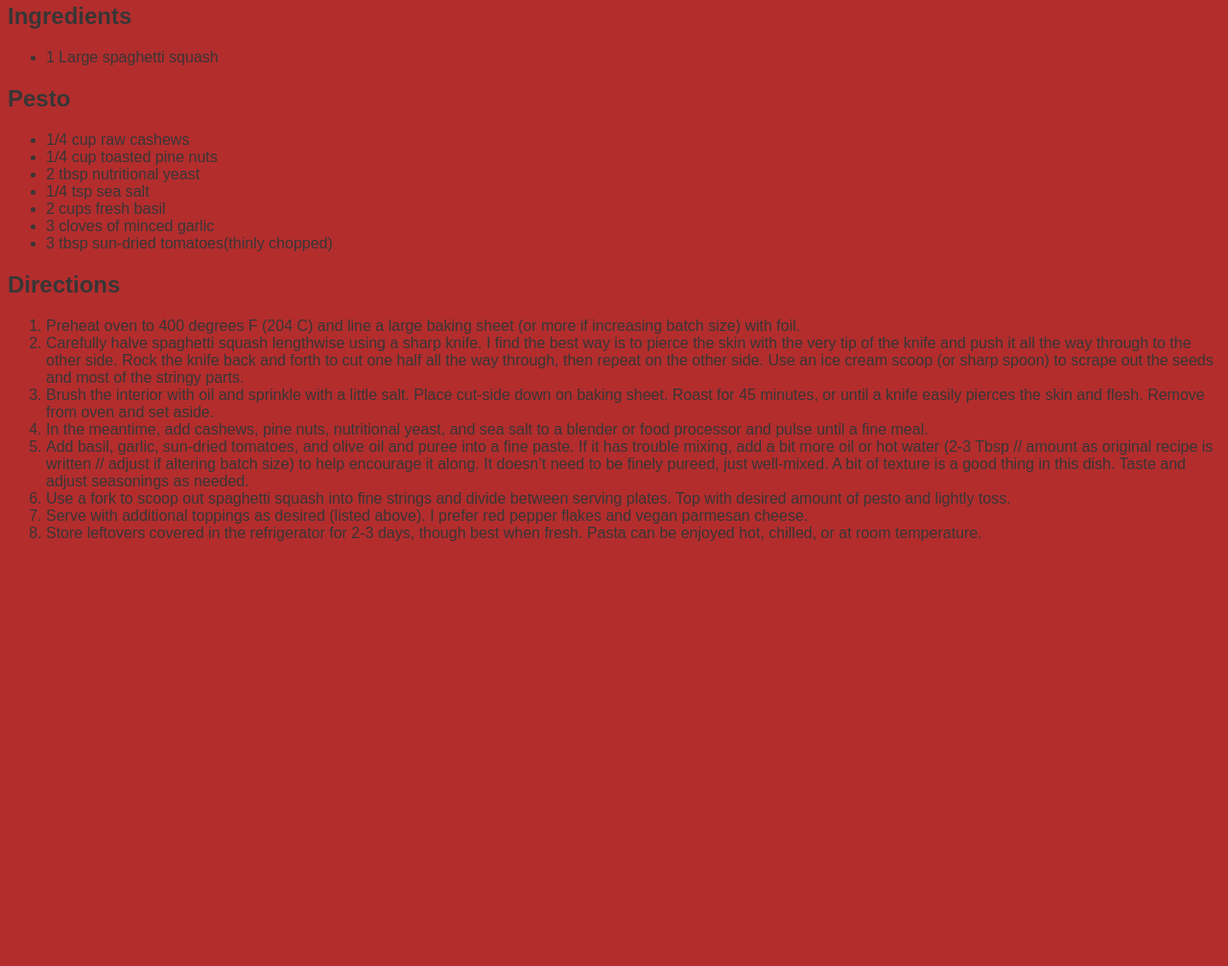
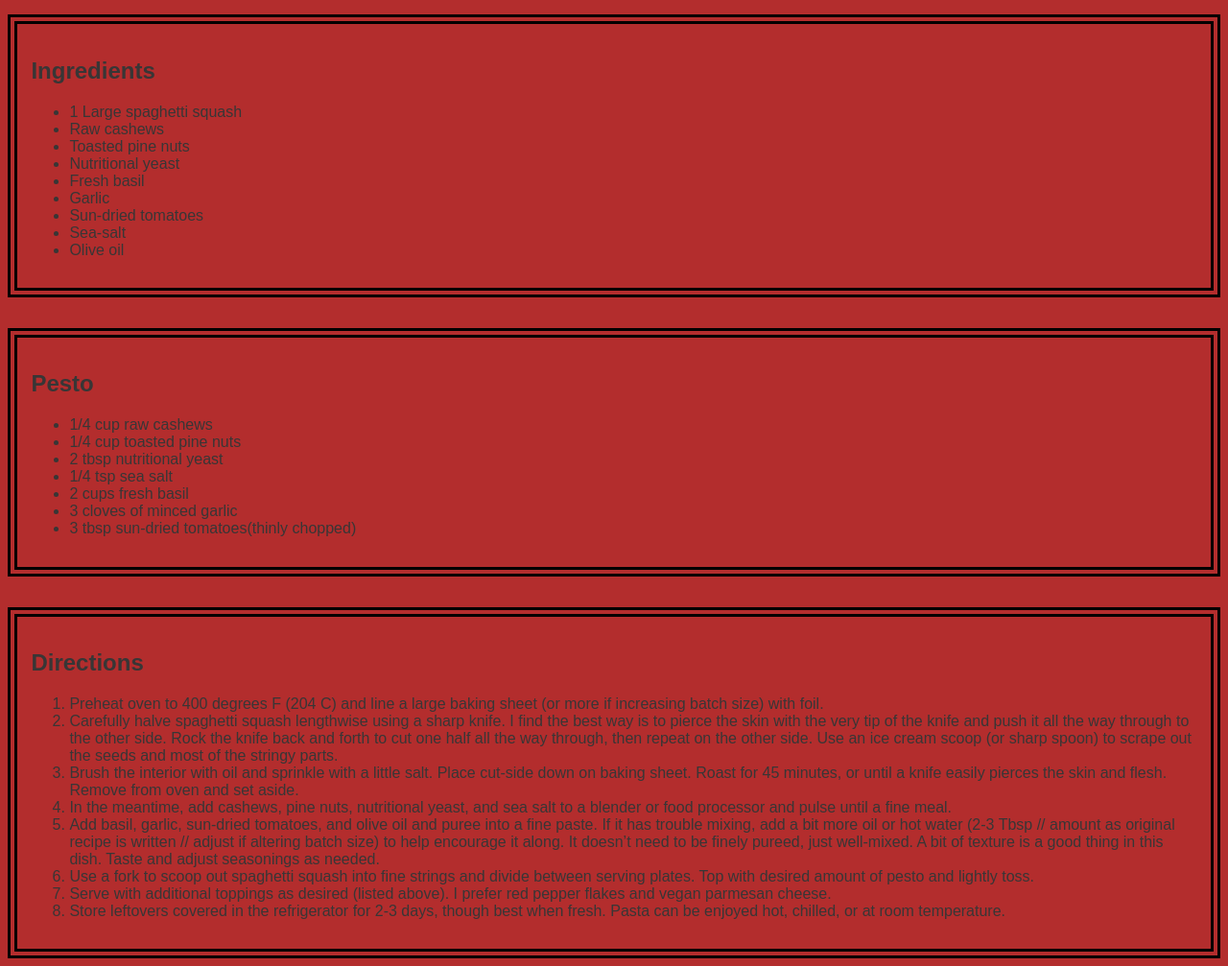
Before and after one commit to Alcheion/odin-recipes, a plain HTML site: page spaghetti-squash.html in a window 1280 px wide. Shown: the part 1060-2067 px from the top of the page at 96% size. Before the commit the page ends 1641 px from the top, so only its background shows below. Drawn offline with Linux system fonts and the light colour scheme.

Commit message:
border styles, ingredients complete

```diff
--- a/css/styles.css
+++ b/css/styles.css
@@ -2,6 +2,17 @@
     font-family: Arial, Helvetica, sans-serif;
     color: rgb(56, 54, 54);
     background-color: rgb(179, 45, 45);
+}
+
+.flexit {
+    display: inline;
+}
+
+.border {
+    border: black 10px double;
+    background-clip: content-box;
+    margin-block-start: 2rem;
+    padding: 0.9em;
 }
 
 
--- a/spaghetti-squash.html
+++ b/spaghetti-squash.html
@@ -14,10 +14,22 @@
     <hr>
     <h2>Description</h2>
     <p>This is a plant-based recipe the replaces heavy-starchy pasta with light and nutritious spaghetti squash. With the addition of a flavorful sun-dried tomato and basil pesto , this truly is a to-die-for combo! </p>
+    <div class="flexit">
+        <div class="border">
             <h2>Ingredients</h2>
             <ul>
                 <li>1 Large spaghetti squash</li>
+                <li>Raw cashews</li>
+                <li>Toasted pine nuts</li>
+                <li>Nutritional yeast</li>
+                <li>Fresh basil</li>
+                <li>Garlic</li>
+                <li>Sun-dried tomatoes</li>
+                <li>Sea-salt</li>
+                <li>Olive oil</li>
             </ul>
+        </div>
+        <div class="border">
             <h2>Pesto</h2>
             <ul>
                 <li>1/4 cup raw cashews</li>
@@ -28,6 +40,8 @@
                 <li>3 cloves of minced garlic</li>
                 <li>3 tbsp sun-dried tomatoes(thinly chopped)</li>
             </ul>
+        </div>
+        <div class="border">
             <h2>Directions</h2>
             <ol>
                 <li>Preheat oven to 400 degrees F (204 C)
@@ -41,6 +55,8 @@
                 <li>Serve with additional toppings as desired (listed above). I prefer red pepper flakes and vegan parmesan cheese.</li>
                 <li>Store leftovers covered in the refrigerator for 2-3 days, though best when fresh. Pasta can be enjoyed hot, chilled, or at room temperature.</li>
             </ol>
+        </div>
+    </div>
 </body>
 
 </html>
```
Lines whose indentation alone changed are shown as unchanged.
